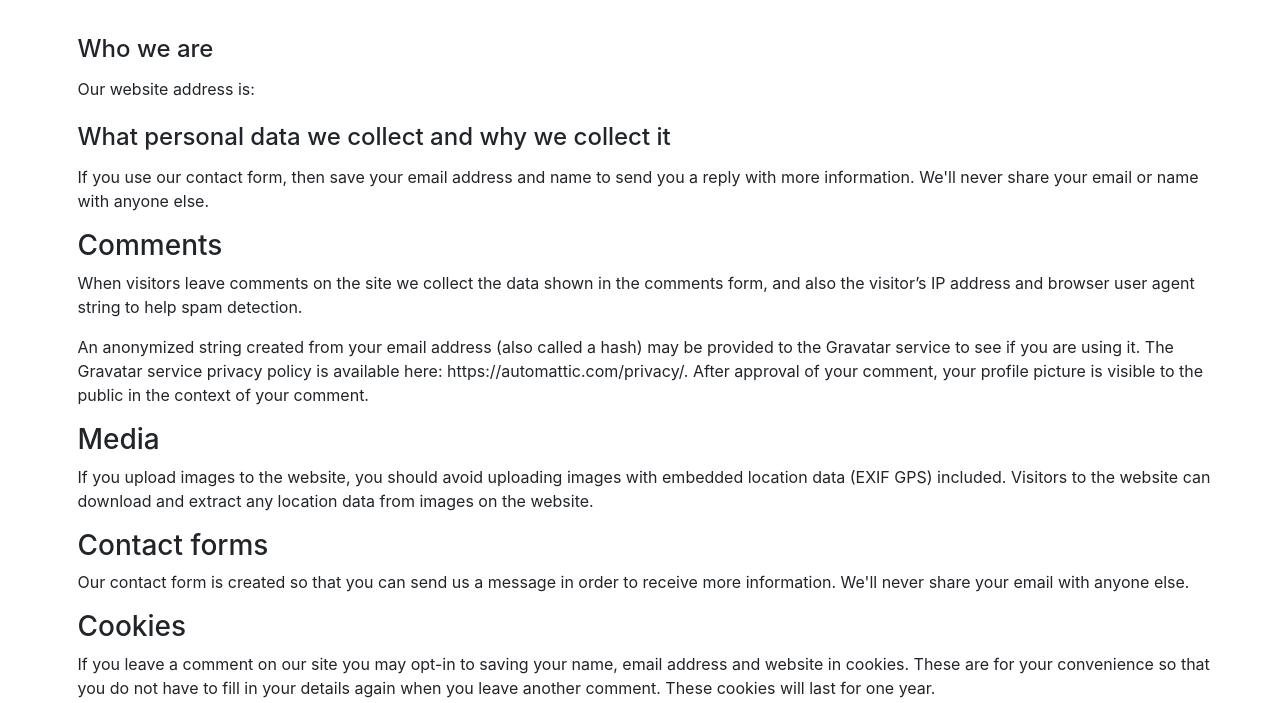
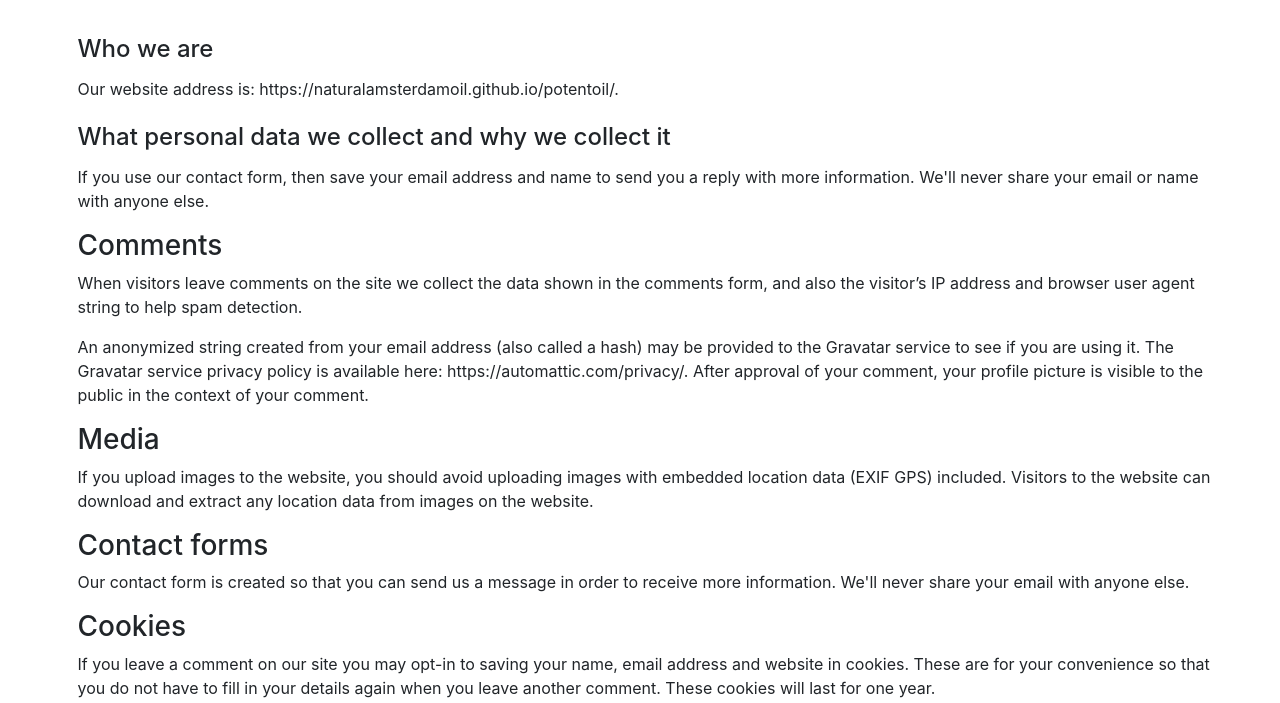
Before and after one commit to naturalamsterdamoil/potentoil, a plain HTML site: page privacy.html in a window 1280 px wide. Shown: the part 97-800 px from the top of the page. Drawn offline with Linux system fonts and the light colour scheme.

Commit message:
Update privacy.html

```diff
--- a/privacy.html
+++ b/privacy.html
@@ -48,7 +48,7 @@
 
 
 
-<p>Our website address is: </p>
+<p>Our website address is: https://naturalamsterdamoil.github.io/potentoil/.</p>
 
 
 
```
